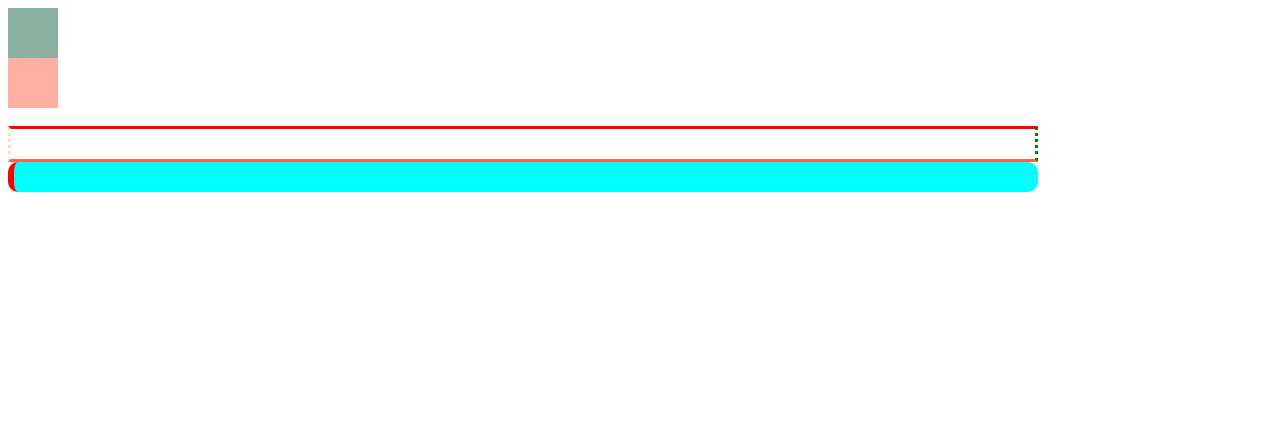
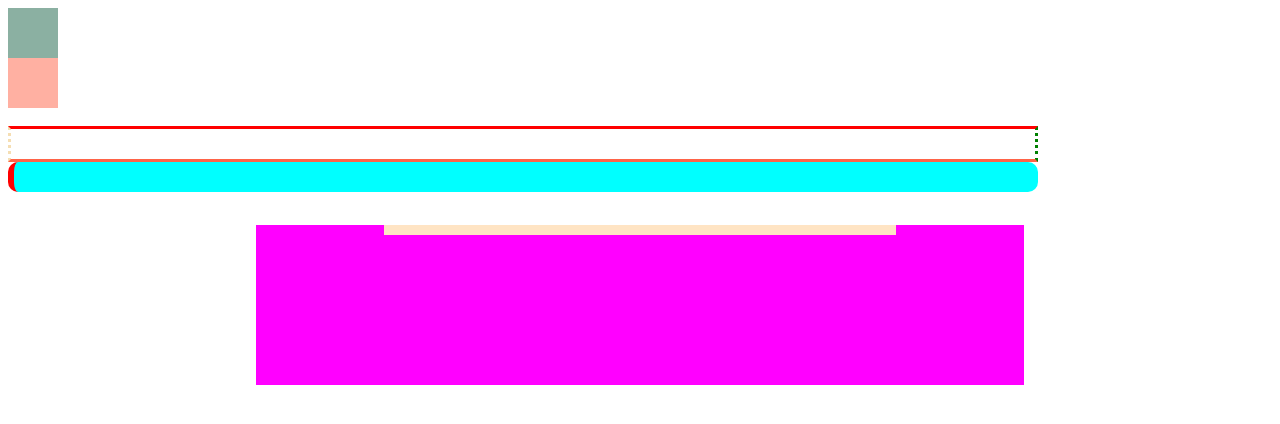
Before and after one commit to wisemuji/CSS_Practice, a plain HTML site: page index.html in a window 1280 px wide. Drawn offline with Linux system fonts and the light colour scheme.

Commit message:
Margin Test

```diff
--- a/index.html
+++ b/index.html
@@ -16,6 +16,10 @@
     <br>
     <div class="border"></div>
     <div class="leftBorder"></div>
+    <br>
+    <div class="margin">
+        <div class="marginChild"></div>
+    </div>
 
 </body>
 
--- a/main.css
+++ b/main.css
@@ -28,3 +28,18 @@
     border-radius: 10px;
     background-color: aqua;
 }
+
+.margin {
+    height: 20vh;
+    width: 60vw;
+    background-color: magenta;
+    margin: auto;
+    margin-top: 15px
+}
+
+.marginChild {
+    height: 10px;
+    width: 40vw;
+    background-color: bisque;
+    margin: inherit;
+}
```
